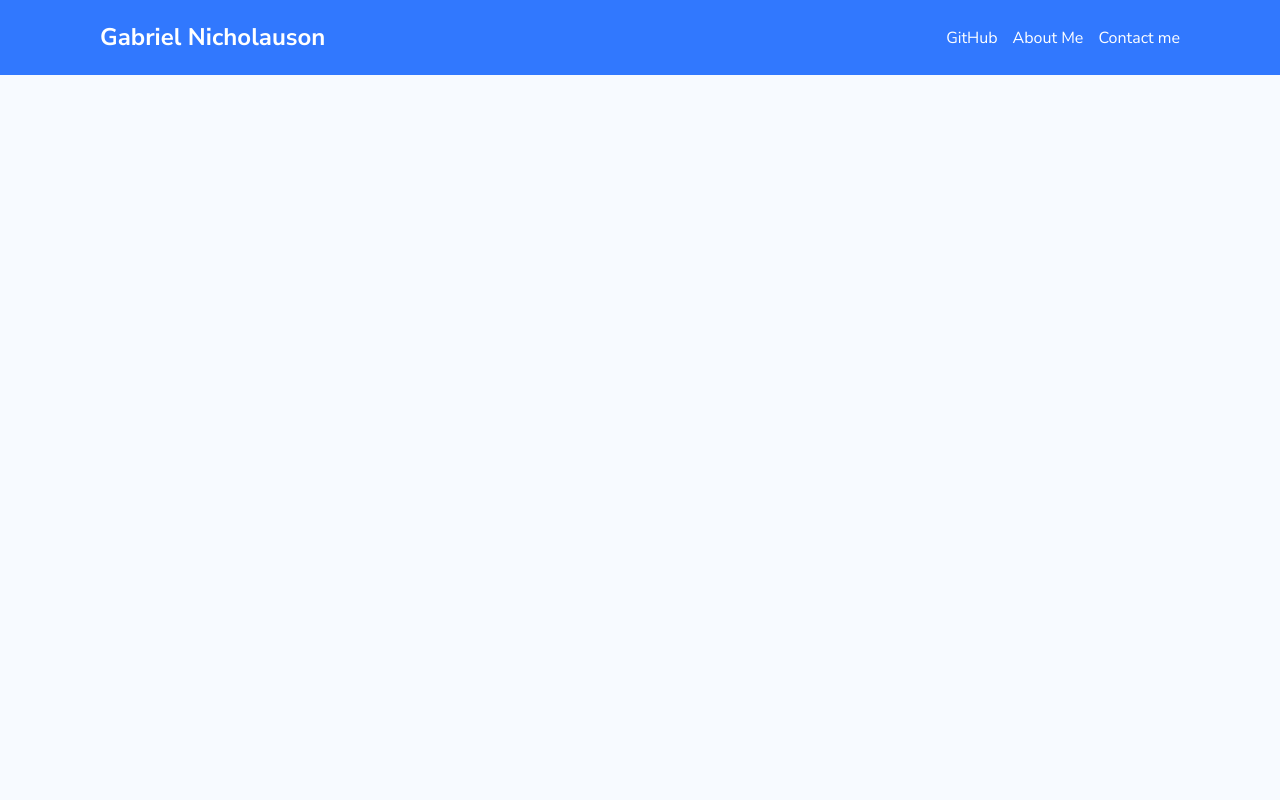
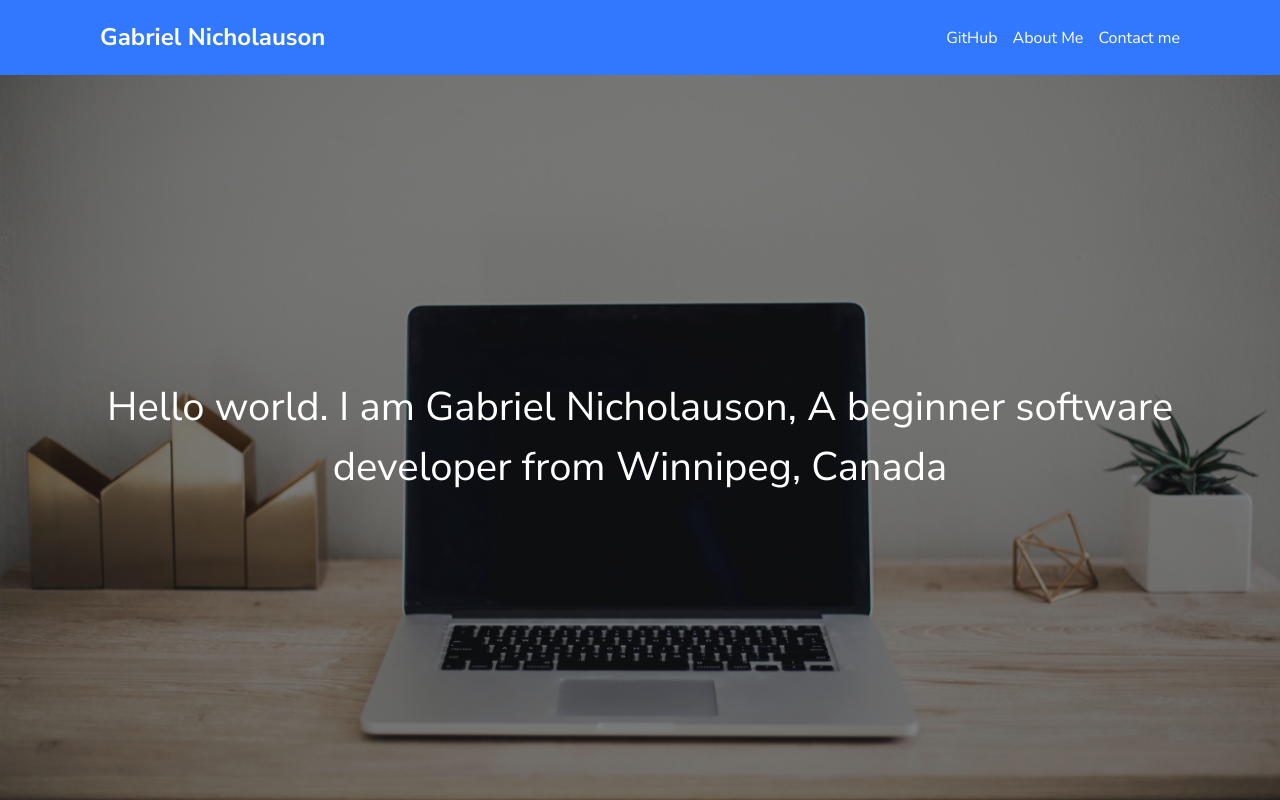
Before and after one commit to GabeNicholauson/Personal-website, a plain HTML site: page index.html in a window 1280 px wide. Drawn offline with Linux system fonts and the light colour scheme.

Commit message:
add hero banner

```diff
--- a/assets/style/index.css
+++ b/assets/style/index.css
@@ -2,6 +2,7 @@
 
 :root {
     --app-bg: #f7faff;
+    --app-header-height: 75px;
     --app-blue: #3178fe;
 }
 
@@ -19,11 +20,10 @@ body {
 **********************/
 header {
     background-color: var(--app-blue);
-    color: #fff;
 }
 
 header div {
-    height: 75px;
+    height: var(--app-header-height);
 }
 
 nav {
@@ -43,3 +43,28 @@ nav ul li:hover {
     text-decoration: underline;
     cursor: pointer;
 }
+
+
+/**********************
+    Hero banner
+**********************/
+
+.banner {
+    height: calc(100vh - var(--app-header-height));
+    width: 100%;
+    background-image: url('../img/banner-image-3.jpg');
+    background-repeat: no-repeat;
+    background-size: cover;
+    background-color: #000;
+    box-shadow: inset 0 0 0 1000px rgba(0, 0, 0, 0.5);
+    text-align: center;
+    font-size: 40px;
+}
+
+/**********************
+    Same Properties
+**********************/
+
+header, .banner {
+    color: #fff;
+}
--- a/index.html
+++ b/index.html
@@ -17,6 +17,7 @@
     </head>
     <body>
         <main>
+
             <header>
                 <div class="container flexbox">
                     <h2>Gabriel Nicholauson</h2>
@@ -29,6 +30,12 @@
                     </nav>
                 </div>
             </header>
+
+            <section class="banner flexbox">
+                <div class="container">
+                    <p>Hello world. I am Gabriel Nicholauson, A beginner software developer from Winnipeg, Canada</p>
+                </div>
+            </section>
         </main>
     </body>
 </html>
```
Also changed, not shown: assets/img/banner-image-3.jpg (added), assets/img/banner-image.jpg (added), 2 other files.
